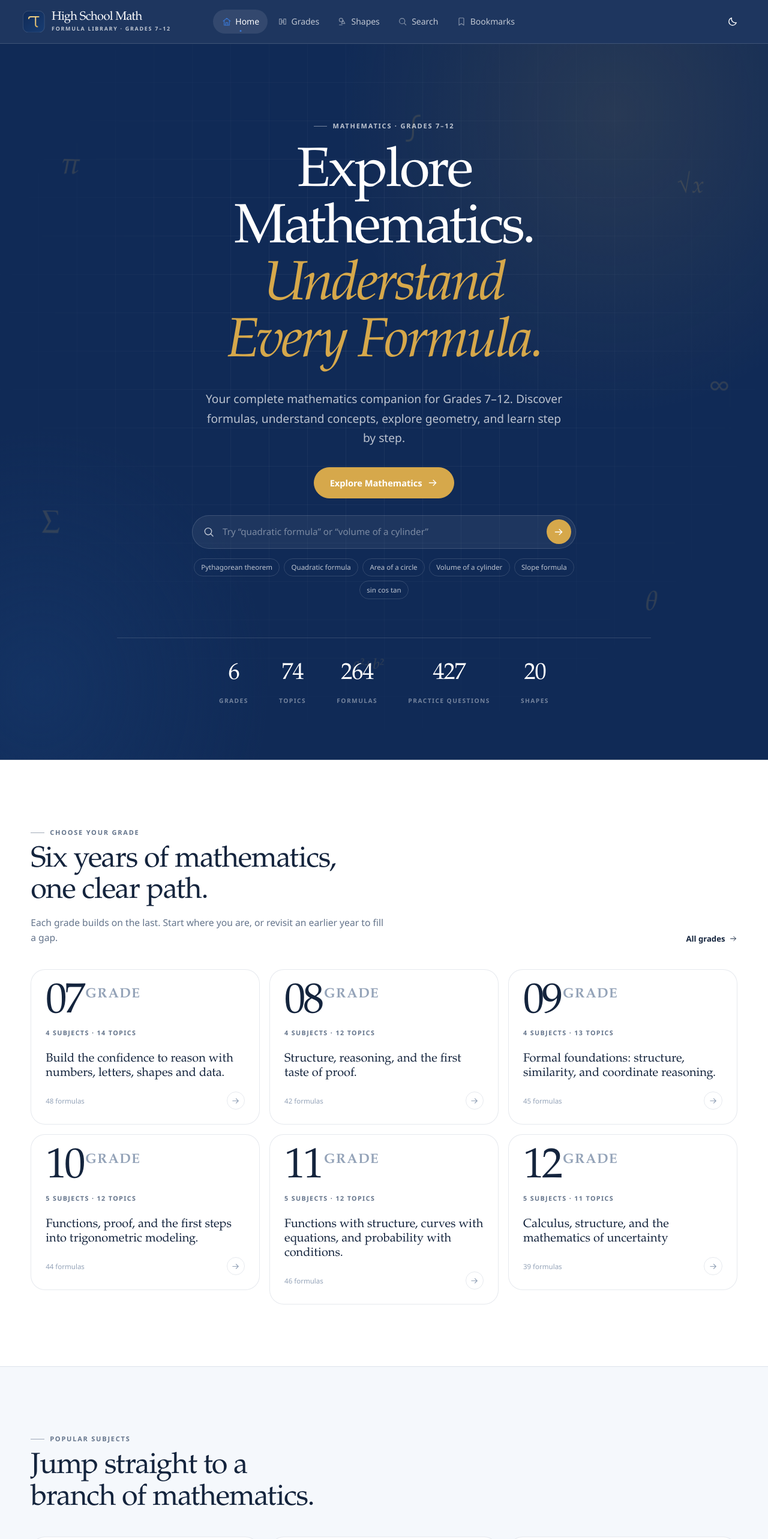
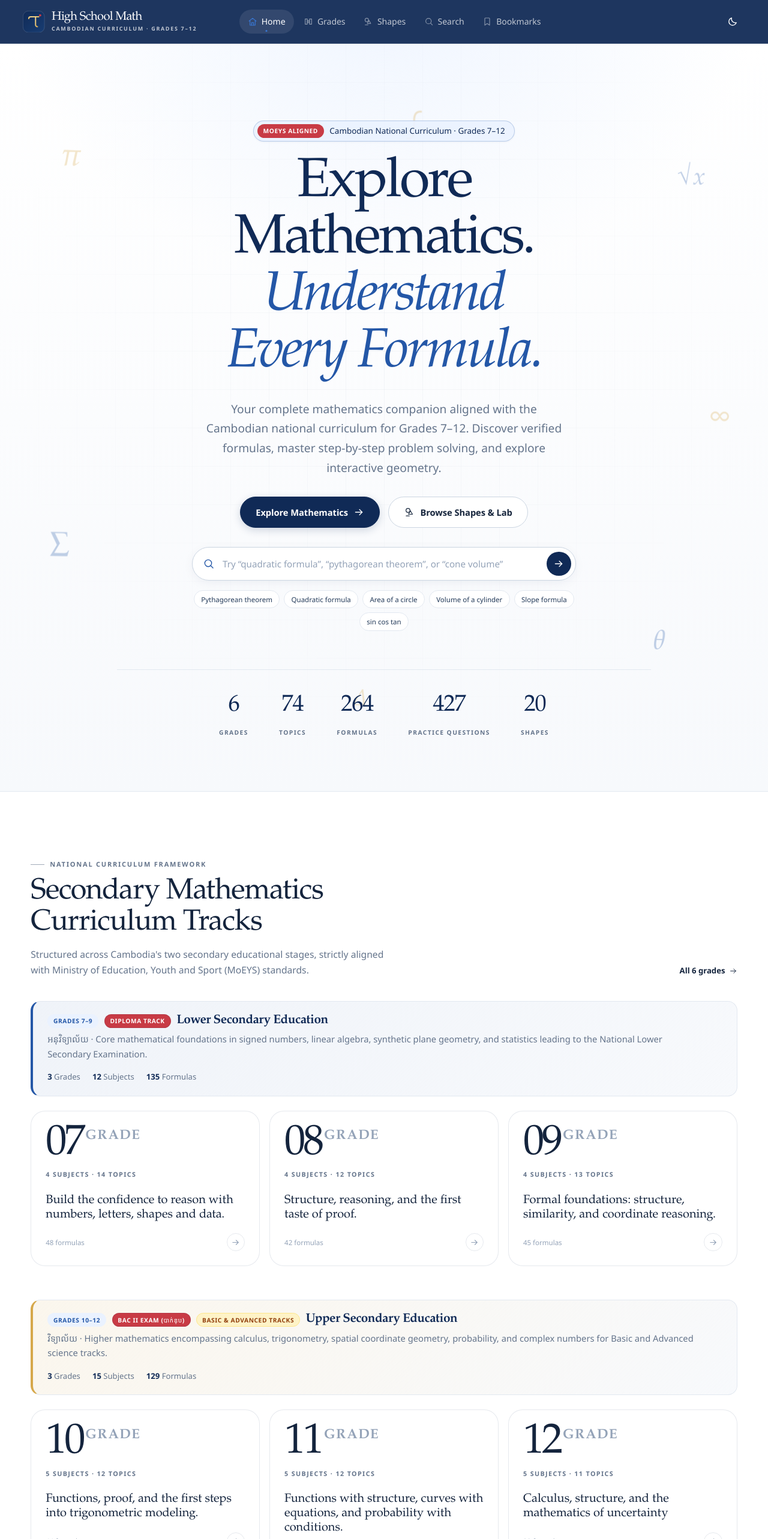
Before and after one commit to RITH-1437/high-school-math, a React (Vite) app: page / in a window 1280 px wide. Shown: the top 2566 px of the page at 60% size. Built offline with nearby package versions, Linux system fonts and the light colour scheme.

Commit message:
Elevate Brand logo and HomePage to Cambodian mathematics platform identity

```diff
--- a/src/components/layout/Brand.tsx
+++ b/src/components/layout/Brand.tsx
@@ -40,6 +40,7 @@ export function BrandMark({ size = 36 }: { size?: number }) {
         stroke="rgba(255, 255, 255, 0.18)"
         strokeWidth="1"
       />
+      <circle cx="38" cy="10" r="2.5" fill="#C83B45" />
       <path
         d="M 13 17.2 C 13 14.8 15 13.2 17.5 13.2 H 35"
         stroke={`url(#${goldGradId})`}
@@ -71,7 +72,7 @@ export function Brand({ size = 36 }: BrandProps) {
       <BrandMark size={size} />
       <span className="brand-words">
         <span className="brand-name">High School Math</span>
-        <span className="brand-meta">Formula Library · Grades 7–12</span>
+        <span className="brand-meta">Cambodian Curriculum · Grades 7–12</span>
       </span>
     </Link>
   )
--- a/src/pages/HomePage.tsx
+++ b/src/pages/HomePage.tsx
@@ -18,20 +18,20 @@ import {
 import { popularSearches, resultsHref } from '../lib/search'
 import { getRecentVisits, type RecentVisit } from '../lib/progress'
 import { useBookmarks } from '../lib/bookmarks'
-import { GradeCard } from '../components/ui/GradeCard'
+import { GradeCard, gradeFormulaCount } from '../components/ui/GradeCard'
 import { FormulaCard } from '../components/ui/FormulaCard'
 import { ShapeCard } from '../components/shapes/ShapeCard'
 import { Reveal } from '../components/ui/Reveal'
 import { IconArrowRight, IconBookmark, IconSearch, IconShapes } from '../components/ui/Icons'
 
 const FLOATING = [
-  { symbol: 'π', top: '14%', left: '8%', size: '3.2rem', delay: '0s' },
-  { symbol: '∑', top: '65%', left: '5%', size: '2.6rem', delay: '1.2s' },
-  { symbol: '√x', top: '18%', left: '88%', size: '2.4rem', delay: '0.6s' },
-  { symbol: '∞', top: '46%', left: '92%', size: '2.6rem', delay: '1.8s' },
-  { symbol: 'θ', top: '76%', left: '84%', size: '2.8rem', delay: '2.4s' },
-  { symbol: '∫', top: '10%', left: '52%', size: '2.8rem', delay: '3.0s' },
-  { symbol: 'a²+b²', top: '86%', left: '46%', size: '1.5rem', delay: '1.5s' },
+  { symbol: 'π', top: '12%', left: '8%', size: '3.4rem', delay: '0s', color: '#D6A84B' },
+  { symbol: '∑', top: '65%', left: '6%', size: '2.8rem', delay: '1.2s', color: '#2457A7' },
+  { symbol: '√x', top: '16%', left: '88%', size: '2.5rem', delay: '0.6s', color: '#2457A7' },
+  { symbol: '∞', top: '48%', left: '92%', size: '2.7rem', delay: '1.8s', color: '#D6A84B' },
+  { symbol: 'θ', top: '78%', left: '85%', size: '2.8rem', delay: '2.4s', color: '#2457A7' },
+  { symbol: '∫', top: '9%', left: '52%', size: '3.0rem', delay: '3.0s', color: '#D6A84B' },
+  { symbol: 'Δ', top: '86%', left: '46%', size: '2.4rem', delay: '1.5s', color: '#D6A84B' },
 ]
 
 const FEATURED_SHAPE_IDS = ['circle', 'triangle', 'cylinder', 'cone', 'sphere', 'cube']
@@ -57,6 +57,8 @@ export default function HomePage() {
 
   const formulas = featuredFormulas(4)
   const featuredShapes = FEATURED_SHAPE_IDS.map(findShape).filter((shape): shape is NonNullable<typeof shape> => Boolean(shape))
+  const lowerGrades = grades.filter((grade) => grade.number <= 9)
+  const upperGrades = grades.filter((grade) => grade.number >= 10)
 
   const familySummaries = popularSubjectFamilies.map((family) => {
     const refs = subjectRefs.filter((ref) => ref.subject.family === family)
@@ -73,37 +75,134 @@ export default function HomePage() {
 
   return (
     <>
-      <section className="hero on-dark">
+      <section
+        className="hero"
+        style={{
+          background:
+            'radial-gradient(ellipse 70% 60% at 50% -10%, rgba(234, 242, 255, 0.8), transparent 70%), linear-gradient(180deg, #FFFFFF 0%, #F7F9FC 100%)',
+          color: '#17263D',
+          borderBottom: '1px solid #E2E8F0',
+          ['--hero-bg' as string]: '#FFFFFF',
+          ['--hero-ink' as string]: '#102A56',
+          ['--hero-muted' as string]: '#64748B',
+          ['--hero-faint' as string]: '#94A3B8',
+          ['--hero-line' as string]: 'rgba(16, 42, 86, 0.08)',
+          ['--hero-accent' as string]: '#2457A7',
+        }}
+      >
         <div className="hero__symbols" aria-hidden="true">
           {FLOATING.map((item) => (
             <span
               key={item.symbol}
               className="hero__symbol"
-              style={{ top: item.top, left: item.left, fontSize: item.size, animationDelay: item.delay }}
+              style={{
+                top: item.top,
+                left: item.left,
+                fontSize: item.size,
+                animationDelay: item.delay,
+                color: item.color,
+                opacity: 0.28,
+              }}
             >
               {item.symbol}
             </span>
           ))}
         </div>
         <div className="container hero__inner">
-          <span className="eyebrow eyebrow--lime hero__rise" style={{ ['--i' as string]: 0 }}>
-            Mathematics · Grades 7–12
-          </span>
-          <h1 className="hero__title hero__rise" style={{ ['--i' as string]: 1 }}>
-            Explore Mathematics. <span className="serif-italic">Understand Every Formula.</span>
+          <div className="hero__rise" style={{ ['--i' as string]: 0 }}>
+            <span
+              className="hero-kicker"
+              style={{
+                display: 'inline-flex',
+                alignItems: 'center',
+                gap: '0.6rem',
+                padding: '0.3rem 0.95rem 0.3rem 0.35rem',
+                borderRadius: 'var(--radius-pill)',
+                background: 'rgba(234, 242, 255, 0.9)',
+                border: '1px solid rgba(36, 87, 167, 0.25)',
+                fontSize: '0.84rem',
+                fontWeight: 500,
+                color: '#102A56',
+                boxShadow: '0 1px 3px rgba(16, 42, 86, 0.06)',
+              }}
+            >
+              <span
+                className="badge badge--cultural"
+                style={{
+                  background: '#C83B45',
+                  color: '#FFFFFF',
+                  borderColor: 'transparent',
+                }}
+              >
+                MoEYS Aligned
+              </span>{' '}
+              Cambodian National Curriculum · Grades 7–12
+            </span>
+          </div>
+
+          <h1 className="hero__title hero__rise" style={{ ['--i' as string]: 1, color: '#102A56' }}>
+            Explore Mathematics.{' '}
+            <span className="serif-italic" style={{ color: '#2457A7' }}>
+              Understand Every Formula.
+            </span>
             <span className="visually-hidden">Essential mathematics formulas</span>
           </h1>
-          <p className="hero__lead hero__rise" style={{ ['--i' as string]: 2 }}>
-            Your complete mathematics companion for Grades 7–12. Discover formulas, understand concepts, explore geometry, and learn step by step.
+
+          <p className="hero__lead hero__rise" style={{ ['--i' as string]: 2, color: '#64748B' }}>
+            Your complete mathematics companion aligned with the Cambodian national curriculum for Grades 7–12. Discover verified formulas, master step-by-step problem solving, and explore interactive geometry.
           </p>
-          <div className="hero__actions hero__rise" style={{ ['--i' as string]: 3, marginTop: '2rem' }}>
-            <Link className="btn btn--lime btn--lg" to="/grades">
+
+          <div
+            className="hero__actions hero__rise"
+            style={{
+              ['--i' as string]: 3,
+              marginTop: '2rem',
+              display: 'flex',
+              gap: '0.85rem',
+              flexWrap: 'wrap',
+              justifyContent: 'center',
+            }}
+          >
+            <Link
+              className="btn btn--primary btn--lg"
+              to="/grades"
+              style={{
+                background: '#102A56',
+                color: '#FFFFFF',
+                borderColor: '#102A56',
+                boxShadow: '0 4px 14px rgba(16, 42, 86, 0.18)',
+              }}
+            >
               Explore Mathematics <IconArrowRight className="icon-arrow" size={18} />
             </Link>
+            <Link
+              className="btn btn--outline btn--lg"
+              to="/shapes"
+              style={{
+                background: '#FFFFFF',
+                color: '#17263D',
+                borderColor: '#CBD5E1',
+              }}
+            >
+              <IconShapes size={18} /> Browse Shapes &amp; Lab
+            </Link>
           </div>
-          <form className="hero__search hero__rise" style={{ ['--i' as string]: 4, marginTop: '1.75rem' }} onSubmit={onSubmit} role="search">
-            <div className="search-field search-field--dark">
-              <IconSearch size={20} />
+
+          <form
+            className="hero__search hero__rise"
+            style={{ ['--i' as string]: 4, marginTop: '2rem' }}
+            onSubmit={onSubmit}
+            role="search"
+          >
+            <div
+              className="search-field"
+              style={{
+                background: '#FFFFFF',
+                borderColor: '#CBD5E1',
+                boxShadow: '0 4px 20px -4px rgba(16, 42, 86, 0.08)',
+              }}
+            >
+              <IconSearch size={20} style={{ color: '#2457A7' }} />
               <label htmlFor="hero-search" className="visually-hidden">
                 Search formulas, topics and shapes
               </label>
@@ -112,69 +211,185 @@ export default function HomePage() {
                 type="search"
                 value={query}
                 onChange={(event) => setQuery(event.target.value)}
-                placeholder="Try “quadratic formula” or “volume of a cylinder”"
+                placeholder="Try “quadratic formula”, “pythagorean theorem”, or “cone volume”"
                 autoComplete="off"
+                style={{ color: '#17263D' }}
               />
-              <button type="submit" className="search-field__submit" aria-label="Search">
+              <button
+                type="submit"
+                className="search-field__submit"
+                aria-label="Search"
+                style={{ background: '#102A56', color: '#FFFFFF' }}
+              >
                 <IconArrowRight size={18} />
               </button>
             </div>
             <div className="hero__suggestions">
               {popularSearches().map((term) => (
-                <Link key={term} className="chip chip--sm btn--on-dark" to={resultsHref(term)}>
+                <Link
+                  key={term}
+                  className="chip chip--sm"
+                  to={resultsHref(term)}
+                  style={{
+                    background: '#FFFFFF',
+                    borderColor: '#E2E8F0',
+                    color: '#243B5A',
+                  }}
+                >
                   {term}
                 </Link>
               ))}
             </div>
           </form>
 
-          <dl className="hero__stats hero__rise" style={{ ['--i' as string]: 5 }}>
+          <dl
+            className="hero__stats hero__rise"
+            style={{ ['--i' as string]: 5, borderColor: '#E2E8F0' }}
+          >
             <div>
-              <dt>Grades</dt>
-              <dd>{libraryStats.gradeCount}</dd>
+              <dt style={{ color: '#64748B' }}>Grades</dt>
+              <dd style={{ color: '#102A56' }}>{libraryStats.gradeCount}</dd>
             </div>
             <div>
-              <dt>Topics</dt>
-              <dd>{libraryStats.topicCount}</dd>
+              <dt style={{ color: '#64748B' }}>Topics</dt>
+              <dd style={{ color: '#102A56' }}>{libraryStats.topicCount}</dd>
             </div>
             <div>
-              <dt>Formulas</dt>
-              <dd>{libraryStats.formulaCount}</dd>
+              <dt style={{ color: '#64748B' }}>Formulas</dt>
+              <dd style={{ color: '#102A56' }}>{libraryStats.formulaCount}</dd>
             </div>
             <div>
-              <dt>Practice questions</dt>
-              <dd>{libraryStats.exerciseCount}</dd>
+              <dt style={{ color: '#64748B' }}>Practice questions</dt>
+              <dd style={{ color: '#102A56' }}>{libraryStats.exerciseCount}</dd>
             </div>
             <div>
-              <dt>Shapes</dt>
-              <dd>{libraryStats.shapeCount}</dd>
+              <dt style={{ color: '#64748B' }}>Shapes</dt>
+              <dd style={{ color: '#102A56' }}>{libraryStats.shapeCount}</dd>
             </div>
           </dl>
         </div>
       </section>
 
-      <section className="section" aria-labelledby="grades-heading">
+      <section className="section" id="curriculum" aria-labelledby="grades-heading">
         <div className="container">
           <Reveal>
             <div className="section-head">
               <div className="section-head__copy">
-                <span className="eyebrow">Choose your grade</span>
-                <h2 id="grades-heading">Six years of mathematics, one clear path.</h2>
+                <span className="eyebrow">National Curriculum Framework</span>
+                <h2 id="grades-heading">Secondary Mathematics Curriculum Tracks</h2>
                 <p className="section-head__intro">
-                  Each grade builds on the last. Start where you are, or revisit an earlier year to fill a gap.
+                  Structured across Cambodia's two secondary educational stages, strictly aligned with Ministry of Education, Youth and Sport (MoEYS) standards.
                 </p>
               </div>
               <Link className="text-link section-head__link" to="/grades">
-                All grades <IconArrowRight size={14} />
+                All 6 grades <IconArrowRight size={14} />
               </Link>
             </div>
           </Reveal>
-          <div className="grade-grid">
-            {grades.map((grade, index) => (
-              <Reveal key={grade.id} delay={Math.min(index, 5) as 0 | 1 | 2 | 3 | 4 | 5}>
-                <GradeCard grade={grade} />
-              </Reveal>
-            ))}
+
+          {/* Lower Secondary Track (Grades 7–9) */}
+          <div className="curriculum-stage" style={{ marginBottom: '3.5rem' }}>
+            <Reveal>
+              <div
+                className="curriculum-stage__header"
+                style={{
+                  display: 'flex',
+                  flexWrap: 'wrap',
+                  alignItems: 'center',
+                  justifyContent: 'space-between',
+                  gap: '1rem',
+                  padding: '1.25rem 1.5rem',
+                  marginBottom: '1.5rem',
+                  borderRadius: 'var(--radius-md)',
+                  background: 'linear-gradient(135deg, rgba(36, 87, 167, 0.07) 0%, rgba(247, 249, 252, 0.95) 100%)',
+                  border: '1px solid #E2E8F0',
+                  borderLeft: '4px solid #2457A7',
+                }}
+              >
+                <div>
+                  <div style={{ display: 'flex', alignItems: 'center', gap: '0.6rem', flexWrap: 'wrap', marginBottom: '0.35rem' }}>
+                    <span className="badge badge--accent" style={{ background: '#EAF2FF', color: '#2457A7' }}>
+                      Grades 7–9
+                    </span>
+                    <span className="badge badge--cultural" style={{ background: '#C83B45', color: '#FFFFFF' }}>
+                      Diploma Track
+                    </span>
+                    <h3 style={{ margin: 0, fontSize: '1.3rem', fontWeight: 650, color: '#102A56' }}>
+                      Lower Secondary Education
+                    </h3>
+                  </div>
+                  <p style={{ margin: 0, fontSize: '0.92rem', color: '#64748B' }}>
+                    អនុវិទ្យាល័យ · Core mathematical foundations in signed numbers, linear algebra, synthetic plane geometry, and statistics leading to the National Lower Secondary Examination.
+                  </p>
+                </div>
+                <div style={{ display: 'flex', gap: '1.25rem', fontSize: '0.82rem', color: '#64748B' }}>
+                  <span><strong style={{ color: '#102A56' }}>3</strong> Grades</span>
+                  <span><strong style={{ color: '#102A56' }}>{lowerGrades.reduce((sum, g) => sum + g.subjects.length, 0)}</strong> Subjects</span>
+                  <span><strong style={{ color: '#102A56' }}>{lowerGrades.reduce((sum, g) => sum + gradeFormulaCount(g), 0)}</strong> Formulas</span>
+                </div>
+              </div>
+            </Reveal>
+            <div className="grade-grid" style={{ gridTemplateColumns: 'repeat(auto-fit, minmax(280px, 1fr))' }}>
+              {lowerGrades.map((grade, index) => (
+                <Reveal key={grade.id} delay={Math.min(index, 5) as 0 | 1 | 2 | 3 | 4 | 5}>
+                  <GradeCard grade={grade} />
+                </Reveal>
+              ))}
+            </div>
+          </div>
+
+          {/* Upper Secondary Track (Grades 10–12) */}
+          <div className="curriculum-stage">
+            <Reveal>
+              <div
+                className="curriculum-stage__header"
+                style={{
+                  display: 'flex',
+                  flexWrap: 'wrap',
+                  alignItems: 'center',
+                  justifyContent: 'space-between',
+                  gap: '1rem',
+                  padding: '1.25rem 1.5rem',
+                  marginBottom: '1.5rem',
+                  borderRadius: 'var(--radius-md)',
+                  background: 'linear-gradient(135deg, rgba(214, 168, 75, 0.1) 0%, rgba(247, 249, 252, 0.95) 100%)',
+                  border: '1px solid #E2E8F0',
+                  borderLeft: '4px solid #D6A84B',
+                }}
+              >
+                <div>
+                  <div style={{ display: 'flex', alignItems: 'center', gap: '0.6rem', flexWrap: 'wrap', marginBottom: '0.35rem' }}>
+                    <span className="badge badge--accent" style={{ background: '#EAF2FF', color: '#2457A7' }}>
+                      Grades 10–12
+                    </span>
+                    <span className="badge badge--cultural" style={{ background: '#C83B45', color: '#FFFFFF' }}>
+                      Bac II Exam (បាក់ឌុប)
+                    </span>
+                    <span className="badge" style={{ background: '#FEF3C7', color: '#92400E', borderColor: '#FDE68A' }}>
+                      Basic &amp; Advanced Tracks
+                    </span>
+                    <h3 style={{ margin: 0, fontSize: '1.3rem', fontWeight: 650, color: '#102A56' }}>
+                      Upper Secondary Education
+                    </h3>
+                  </div>
+                  <p style={{ margin: 0, fontSize: '0.92rem', color: '#64748B' }}>
+                    វិទ្យាល័យ · Higher mathematics encompassing calculus, trigonometry, spatial coordinate geometry, probability, and complex numbers for Basic and Advanced science tracks.
+                  </p>
+                </div>
+                <div style={{ display: 'flex', gap: '1.25rem', fontSize: '0.82rem', color: '#64748B' }}>
+                  <span><strong style={{ color: '#102A56' }}>3</strong> Grades</span>
+                  <span><strong style={{ color: '#102A56' }}>{upperGrades.reduce((sum, g) => sum + g.subjects.length, 0)}</strong> Subjects</span>
+                  <span><strong style={{ color: '#102A56' }}>{upperGrades.reduce((sum, g) => sum + gradeFormulaCount(g), 0)}</strong> Formulas</span>
+                </div>
+              </div>
+            </Reveal>
+            <div className="grade-grid" style={{ gridTemplateColumns: 'repeat(auto-fit, minmax(280px, 1fr))' }}>
+              {upperGrades.map((grade, index) => (
+                <Reveal key={grade.id} delay={Math.min(index, 5) as 0 | 1 | 2 | 3 | 4 | 5}>
+                  <GradeCard grade={grade} />
+                </Reveal>
+              ))}
+            </div>
           </div>
         </div>
       </section>
```
